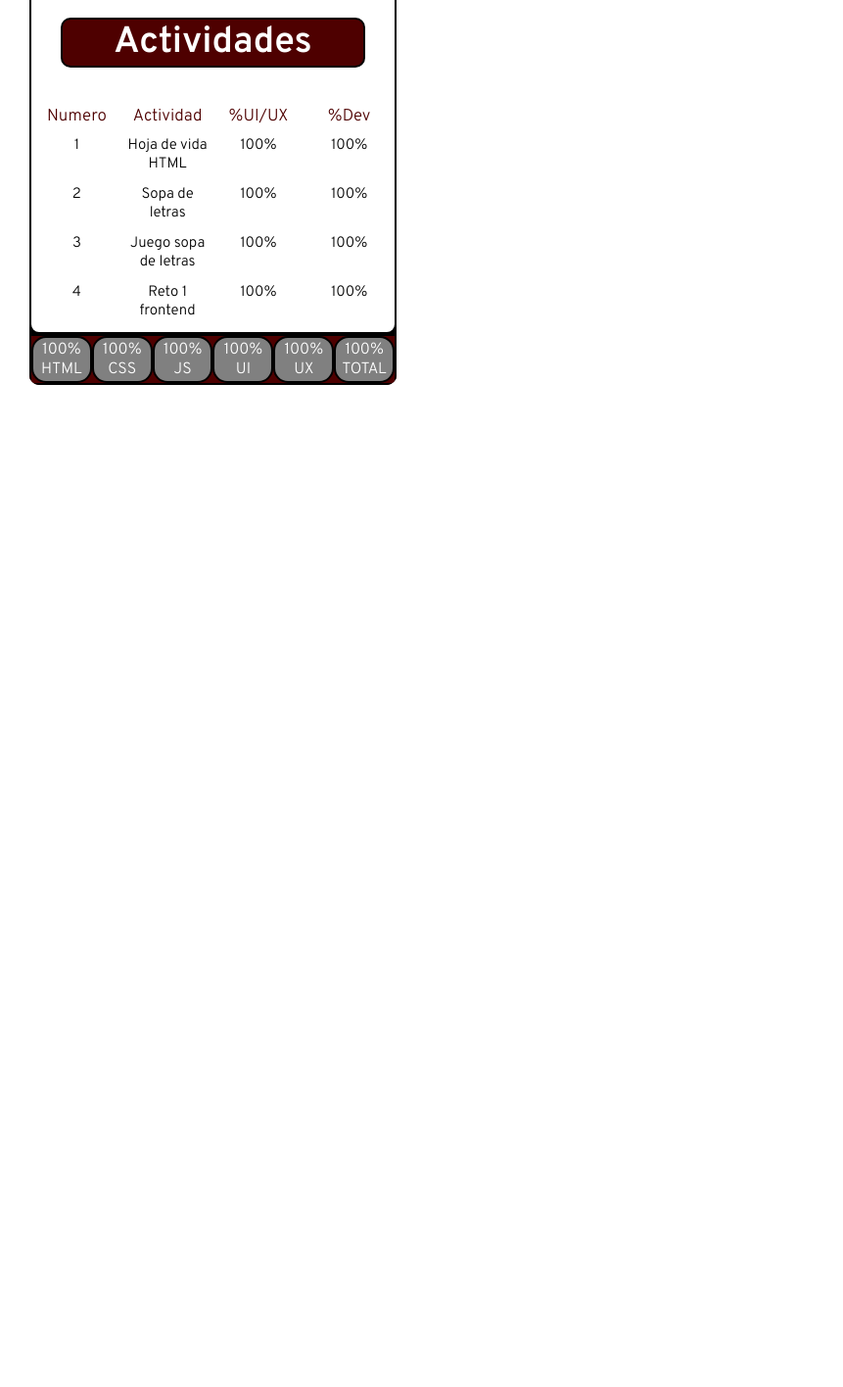
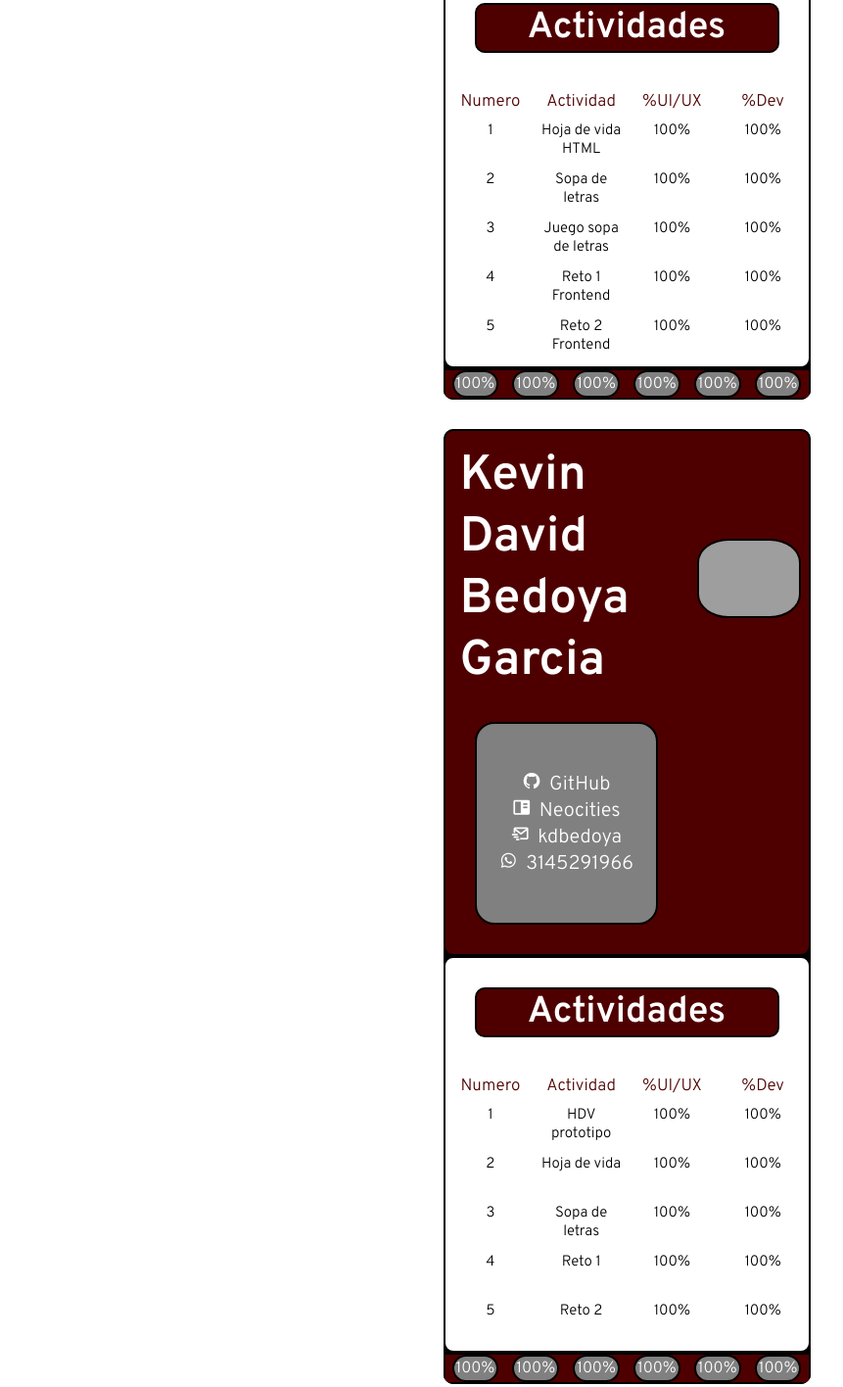
Before and after one commit to Sebas123457/Proyecto, a plain HTML site: page Proyecto/reto2/reto2main.html in a window 1280 px wide. Shown: the part 456-1872 px from the top of the page at 98% size, without its empty margins (0-861 px from the left). Before the commit the page ends 879 px from the top, so only its background shows below. Drawn offline with nearby package versions, Linux system fonts and the light colour scheme; grey boxes are pictures that could not be loaded.

Commit message:
Reto 2 terminado con JSON

```diff
--- /dev/null
+++ b/Proyecto/reto2/JS/fichaestudiante.js
@@ -0,0 +1,114 @@
+function traerDatos(){
+    console.log('Ready');
+
+    const xhttp=new XMLHttpRequest();
+
+    xhttp.open('GET', 'JSon/estudiantes.json' , true);
+
+    xhttp.send();
+
+    xhttp.onreadystatechange = function(){
+        if(this.readyState == 4 && this.status==200)
+        {
+            let datos = JSON.parse(this.responseText);
+            console.log(datos);
+
+            var datosHtml = ``
+
+            for(let items of datos)
+            {
+                datosHtml+=`
+                <div class="ficha">
+                    <div class="encabezado-ficha">
+                    <div class="nombre-estudiante">
+                        <h1>${items.nombre}</h1>
+                    </div>
+                    <div class="enlaces">
+                        <a href="${items.github}"><i class='bx bxl-github'></i>GitHub</a>
+                        <a href="${items.neocities}"><i class='bx bxs-book-content'></i>Neocities</a>
+                        <a href=""><i class='bx bx-mail-send'></i>${items.email}</a>
+                        <a href=""><i class='bx bxl-whatsapp'></i>${items.telefono}</a>
+                    </div>
+                    <div class="fotografia">
+                        <img class ="perfil" src="${items.imagen}" alt="Foto de perfil">
+                    </div>
+                    </div>
+                    <div class="actividades-ficha">
+                    <div class="titulo-actividades">
+                        <h2>Actividades</h2>
+                    </div>
+                    <div class="encabezado-actividades">
+                        <div class="item">
+                            <p>Numero</p>
+                        </div>
+                        <div class="nombre">
+                            <p>Actividad</p>
+                        </div>
+                        <div class="estadouiux">
+                            <p>%UI/UX</p>
+                        </div>
+                        <div class="estadodev">
+                            <p>%Dev</p>
+                        </div>
+                    </div>
+                    <div class="estado-actividades">
+                        <div class="nro">
+                            <p>1</p>
+                            <p>2</p>
+                            <p>3</p>
+                            <p>4</p>
+                            <p>5</p>
+                        </div>
+                        <div class="enlace">
+                            <a href="${items.actividades[0].linkA}">${items.actividades[0].actividad}</a>
+                            <a href="${items.actividades[1].linkA}">${items.actividades[1].actividad}</a>
+                            <a href="${items.actividades[2].linkA}">${items.actividades[2].actividad}</a>
+                            <a href="${items.actividades[3].linkA}">${items.actividades[3].actividad}</a>
+                            <a href="${items.actividades[4].linkA}">${items.actividades[4].actividad}</a>
+                        </div>
+                        <div class="porcentajeuiux">
+                            <p>${items.actividades[0].estadouiux}</p>
+                            <p>${items.actividades[1].estadouiux}</p>
+                            <p>${items.actividades[2].estadouiux}</p>
+                            <p>${items.actividades[3].estadouiux}</p>
+                            <p>${items.actividades[4].estadouiux}</p>
+                        </div>
+                        <div class="porcentajedev">
+                            <p>${items.actividades[0].estadotecnico}</p>
+                            <p>${items.actividades[1].estadotecnico}</p>
+                            <p>${items.actividades[2].estadotecnico}</p>
+                            <p>${items.actividades[3].estadotecnico}</p>
+                            <p>${items.actividades[4].estadotecnico}</p>
+                        </div>
+                    </div>
+                    </div>
+                    <div class="estados-ficha">
+                    <div class="estadohtml">
+                        <p>${items.valoraciones[0].valhtml}</p>
+                    </div>
+                    <div class="estadocss">
+                        <p>${items.valoraciones[0].valcss}</p>
+                    </div>
+                    <div class="estadojs">
+                        <p>${items.valoraciones[0].valjs}</p>
+                    </div>
+                    <div class="estadoui">
+                        <p>${items.valoraciones[0].valui}</p>
+                    </div>
+                    <div class="estadoux">
+                        <p>${items.valoraciones[0].valux}</p>
+                    </div>
+                    <div class="total">
+                        <p>${items.calificacion}</p>
+                    </div>
+                    </div>
+                </div>
+                `
+
+            }
+            var result = document.querySelector('#fichas')
+            result.innerHTML=datosHtml;
+        }
+    }
+}
+traerDatos();
--- /dev/null
+++ b/Proyecto/reto2/JSon/estudiantes.json
@@ -0,0 +1,102 @@
+[
+    {
+        "nombre": "Sebastián Castrillón Gavanzo",
+        "imagen": "https://scastrillong.neocities.org/FotoDePerfil.jpg",
+        "github": "https://github.com/Sebas123457/Proyecto",
+        "neocities": "https://scastrillong.neocities.org/",
+        "email": "scastrillong",
+        "telefono": "3202524418",
+        "actividades": [
+            {
+                "actividad": "Hoja de vida HTML",
+                "linkA":"https://scastrillong.neocities.org/HojaDeVida.html",
+                "estadouiux": "100%",
+                "estadotecnico": "100%"
+            },
+            {
+                "actividad": "Sopa de letras",
+                "linkA":"https://scastrillong.neocities.org/SopaDeLetras/SopaDeLetras.html",
+                "estadouiux": "100%",
+                "estadotecnico": "100%"
+            },
+            {
+                "actividad": "Juego sopa de letras",
+                "linkA":"https://scastrillong.neocities.org/SopaDLetras/mainSDL.html",
+                "estadouiux": "100%",
+                "estadotecnico": "100%"
+            },
+            {
+                "actividad": "Reto 1 Frontend",
+                "linkA":"https://scastrillong.neocities.org/reto-1_frontend/index.html",
+                "estadouiux": "100%",
+                "estadotecnico": "100%"
+            },
+            {
+                "actividad": "Reto 2 Frontend",
+                "linkA":"https://scastrillong.neocities.org/reto2/reto2main.html",
+                "estadouiux": "100%",
+                "estadotecnico": "100%"
+            }
+        ],
+        "valoraciones":[
+            {
+                "valhtml": "100%",
+                "valcss": "100%",
+                "valjs": "100%",
+                "valui": "100%",
+                "valux": "100%"
+            }
+        ],
+        "calificacion": "100%"
+    },
+    {
+        "nombre": "Kevin David Bedoya Garcia",
+        "imagen": "https://kdbedoya.neocities.org/CSS/imagenes/fotoPersonal.jpg",
+        "github": "https://github.com/LastCrypt",
+        "neocities": "https://kdbedoya.neocities.org/",
+        "email": "kdbedoya",
+        "telefono": "3145291966",
+        "actividades": [
+            {
+                "actividad": "HDV prototipo",
+                "linkA": "https://www.figma.com/file/mTbrcxTaPT0jHW7c38JZ88/Hoja-de-vida-prototipo?node-id=0%3A1",
+                "estadouiux": "100%",
+                "estadotecnico": "100%"
+            },
+            {
+                "actividad": "Hoja de vida",
+                "linkA": "https://kdbedoya.neocities.org/pgHojaVida.html",
+                "estadouiux": "100%",
+                "estadotecnico": "100%"
+            },
+            {
+                "actividad": "Sopa de letras",
+                "linkA": "https://kdbedoya.neocities.org/sopaLetras.html",
+                "estadouiux": "100%",
+                "estadotecnico": "100%"
+            },
+            {
+                "actividad": "Reto 1",
+                "linkA": "https://kdbedoya.neocities.org/reto1.html",
+                "estadouiux": "100%",
+                "estadotecnico": "100%"
+            },
+            {
+                "actividad": "Reto 2",
+                "linkA": "https://kdbedoya.neocities.org/reto2.html",
+                "estadouiux": "100%",
+                "estadotecnico": "100%"
+            }
+        ],
+        "valoraciones":[
+            {
+                "valhtml": "100%",
+                "valcss": "100%",
+                "valjs": "100%",
+                "valui": "100%",
+                "valux": "100%"
+            }
+        ],
+        "calificacion": "100%"
+    }
+]
--- a/Proyecto/reto2/css/estiloreto2.css
+++ b/Proyecto/reto2/css/estiloreto2.css
@@ -4,7 +4,6 @@
     margin:0;
     padding: 0;
 }
-
 
 .ficha {
     display: grid;
@@ -20,7 +19,14 @@
     overflow: hidden;
     background-color: black;
     border-radius: 10px;
-    margin: 30px 0 30px 30px
+    margin:15px 0;
+  }
+
+  #fichas{
+    display: flex;
+    align-items: center;
+    flex-direction: column;
+    width: 100%;
   }
 
   .encabezado-ficha {
--- a/Proyecto/reto2/reto2main.html
+++ b/Proyecto/reto2/reto2main.html
@@ -6,89 +6,11 @@
     <meta name="viewport" content="width=device-width, initial-scale=1.0">
     <link href="/reto2/css/estiloreto2.css" rel="stylesheet" >
     <link href='https://unpkg.com/boxicons@2.0.9/css/boxicons.min.css' rel='stylesheet'>
-    <title>Document</title>
+    <title>FrontEnd2</title>
 </head>
 <body>
-    <div class="ficha">
-        <div class="encabezado-ficha">
-          <div class="nombre-estudiante">
-              <h1>Sebastián Castrillón Gavanzo</h1>
-          </div>
-          <div class="enlaces">
-            <a href="https://github.com/Sebas123457/Proyecto"><i class='bx bxl-github'></i>GitHub</a>
-            <a href="https://scastrillong.neocities.org/"><i class='bx bxs-book-content'></i>Neocities</a>
-            <a href=""><i class='bx bx-mail-send'></i>scastrillong</a>
-            <a href=""><i class='bx bxl-whatsapp'></i>3202524418</a>
-          </div>
-          <div class="fotografia">
-              <img class ="perfil" src="/FotoDePerfil.jpg" alt="Foto de perfil">
-          </div>
-        </div>
-        <div class="actividades-ficha">
-          <div class="titulo-actividades">
-            <h2>Actividades</h2>
-          </div>
-          <div class="encabezado-actividades">
-            <div class="item">
-                <p>Numero</p>
-            </div>
-            <div class="nombre">
-                <p>Actividad</p>
-            </div>
-            <div class="estadouiux">
-                <p>%UI/UX</p>
-            </div>
-            <div class="estadodev">
-                <p>%Dev</p>
-            </div>
-          </div>
-          <div class="estado-actividades">
-            <div class="nro">
-                <p>1</p>
-                <p>2</p>
-                <p>3</p>
-                <p>4</p>
-            </div>
-            <div class="enlace">
-                <a href="/HojaDeVida.html">Hoja de vida HTML</a>
-                <a href="/SopaDeLetras/SopaDeLetras.html">Sopa de letras</a>
-                <a href="/SopaDLetras/mainSDL.html">Juego sopa de letras</a>
-                <a href="/reto-1_frontend/index.html">Reto 1 frontend</a>
-            </div>
-            <div class="porcentajeuiux">
-                <p>100%</p>
-                <p>100%</p>
-                <p>100%</p>
-                <p>100%</p>
-            </div>
-            <div class="porcentajedev">
-                <p>100%</p>
-                <p>100%</p>
-                <p>100%</p>
-                <p>100%</p>
-            </div>
-          </div>
-        </div>
-        <div class="estados-ficha">
-          <div class="estadohtml">
-              <p>100% HTML</p>
-          </div>
-          <div class="estadocss">
-              <p>100% CSS</p>
-          </div>
-          <div class="estadojs">
-              <p>100% JS</p>
-          </div>
-          <div class="estadoui">
-              <p>100% UI</p>
-          </div>
-          <div class="estadoux">
-              <p>100% UX</p>
-          </div>
-          <div class="total">
-              <p>100% TOTAL</p>
-          </div>
-        </div>
-      </div>
+    <div id="fichas">
+    </div>
+    <script src="JS/fichaestudiante.js"></script>
 </body>
 </html>
```
